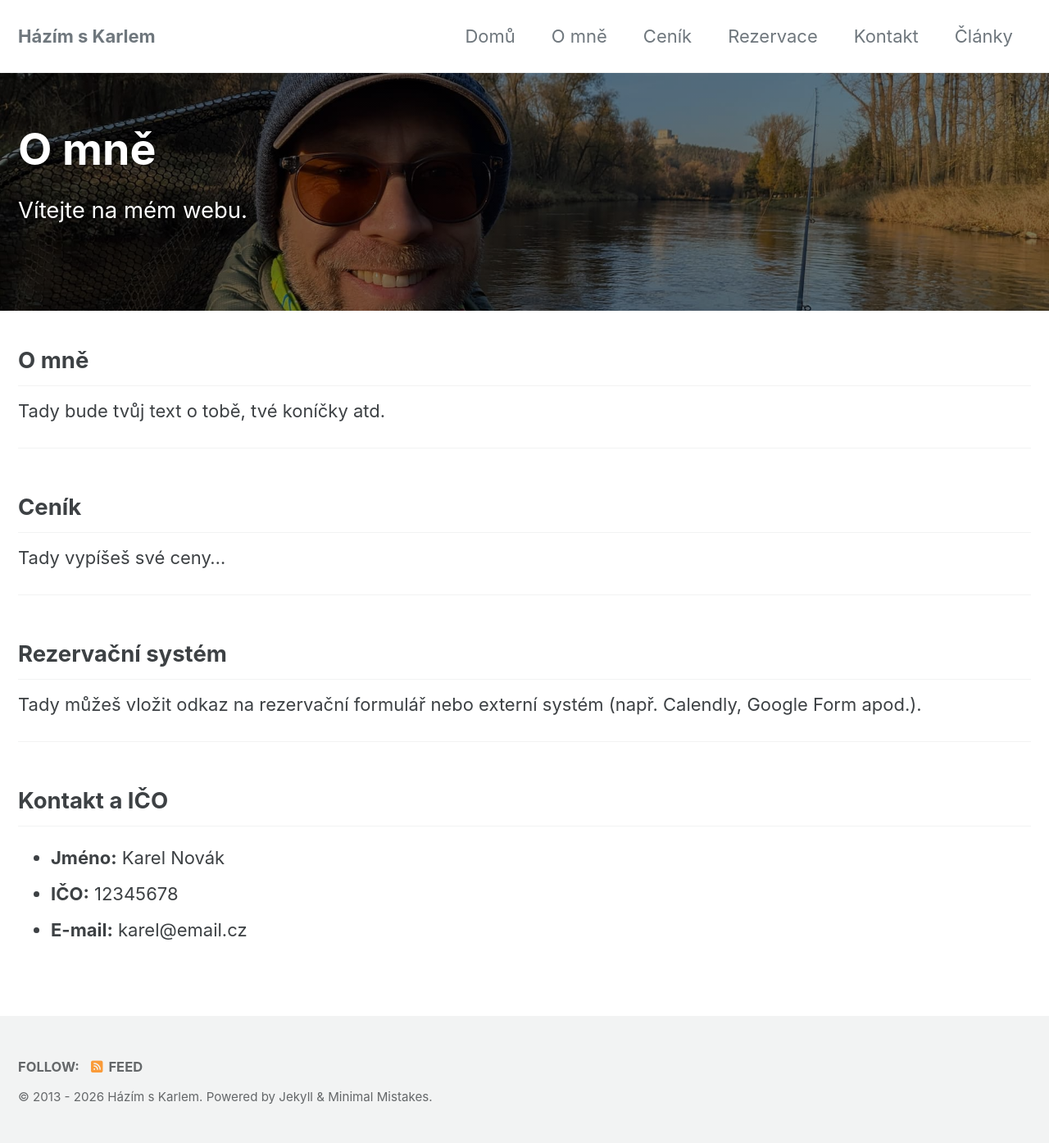
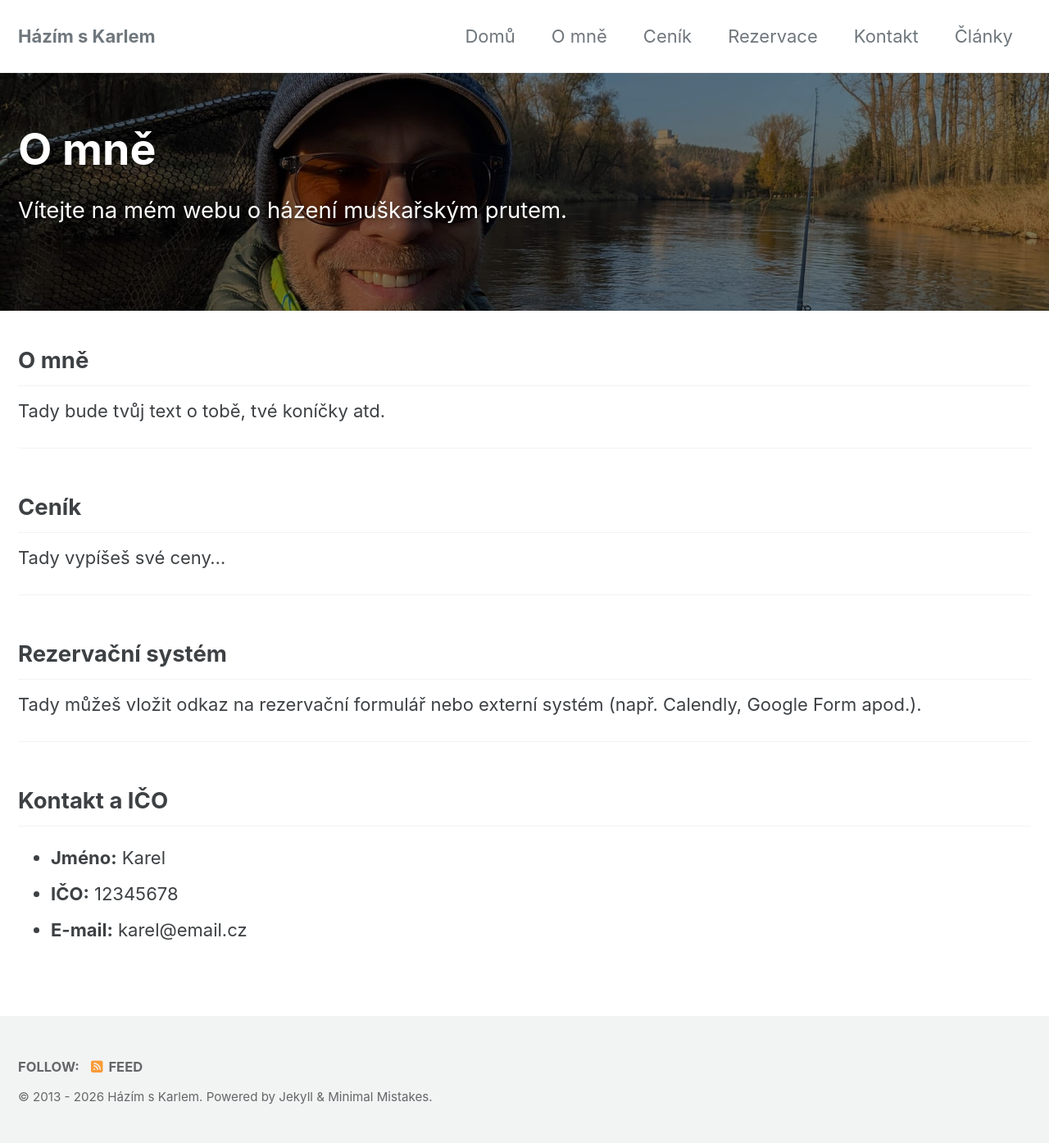
Before and after one commit to hazimskarlem/hazimskarlem.github.io, a Jekyll site: the page built from index.md, in a window 1280 px wide. Shown: the whole page at 82% size. Built offline with Jekyll 4.4.1, drawn with Linux system fonts in a browser that asks for light colours; cached includes are drawn as plain includes; our own code applies the rules of GitHub Pages for plain Markdown files.

Commit message:
Update index.md

```diff
--- a/index.md
+++ b/index.md
@@ -5,7 +5,7 @@ header:
   overlay_color: "#000"
   overlay_filter: "0.5"
   overlay_image: /assets/images/karel-img.jpg
-excerpt: "Vítejte na mém webu."
+excerpt: "Vítejte na mém webu o házení muškařským prutem."
 ---
 
 ## O mně
@@ -28,6 +28,6 @@ Tady můžeš vložit odkaz na rezervační formulář nebo externí systém (na
 
 ## Kontakt a IČO
 <div id="kontakt"></div>
-* **Jméno:** Karel Novák
+* **Jméno:** Karel
 * **IČO:** 12345678
 * **E-mail:** karel@email.cz
```
